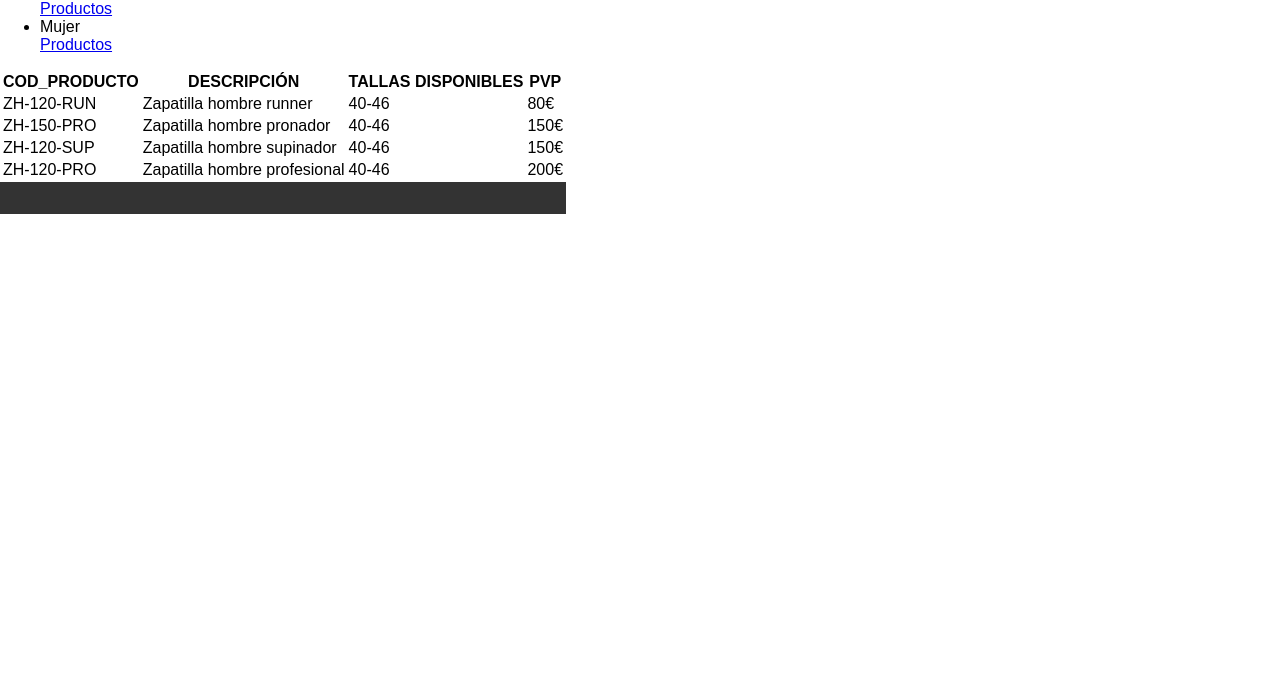
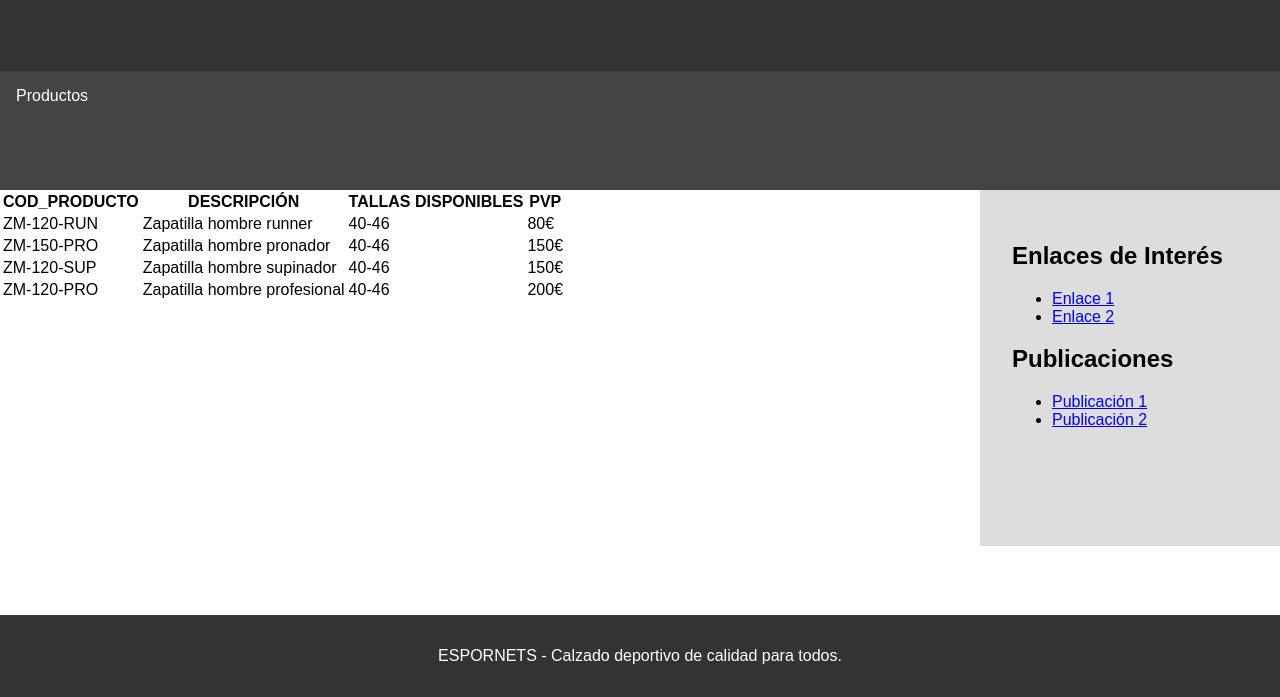
Before and after one commit to Uru14/DAW, a plain HTML site: page DIW/Examen/hombre.html in a window 1280 px wide. Shown: the part 103-800 px from the top of the page. Drawn offline with Linux system fonts and the light colour scheme.

Commit message:
Update hombre.html

```diff
--- a/DIW/Examen/hombre.html
+++ b/DIW/Examen/hombre.html
@@ -1,73 +1,87 @@
 <!DOCTYPE html>
-<html lang="en">
+<html lang="es">
 <head>
     <meta charset="UTF-8">
+    <meta name="viewport" content="width=device-width, initial-scale=1.0">
     <link rel="stylesheet" href="css/styles.css">
-    <title>Zapatillas Hombre</title>
+    <title>ESPORNETS - Calzado Deportivo Hombre</title>
 </head>
 <body>
-
-<div id="page">
     <header>
+        <img src="imgs/espornets.png" alt="ESPORNETS Logo">
         <h1>ESPORNETS</h1>
     </header>
 
-    <div id="nav">
+    <nav>
         <ul>
-            <li id="nav_hombre">Hombre</a>
-                <div class="dropdown-content">
-                    <a href="hombre.html">Productos</a>
-                </div>
-            </li>
-            <li id="nav_mujer">Mujer</a>
-                <div class="dropdown-content">
-                    <a href="mujer.html">Productos</a>
-                </div>
+            <li><a href="#productos">Productos</a>
+                <ul>
+                    <li><a href="#productos-hombre">Hombre</a></li>
+                    <li><a href="#productos-mujer">Mujer</a></li>
+                </ul>
             </li>
         </ul>
-    </div>
+    </nav>
 
-
-    <main>
-        <table class="zapasHombre">
+    <div class="tabla-hombre">
+        <table>
+            <thead>
                 <tr>
                     <th>COD_PRODUCTO</th>
                     <th>DESCRIPCIÓN</th>
                     <th>TALLAS DISPONIBLES</th>
                     <th>PVP</th>
                 </tr>
+            </thead>
+            <tbody>
                 <tr>
-                <td>ZH-120-RUN</td>
+                    <td>ZM-120-RUN</td>
                     <td>Zapatilla hombre runner</td>
                     <td>40-46</td>
                     <td>80€</td>
                 </tr>
                 <tr>
-                <td>ZH-150-PRO</td>
+                    <td>ZM-150-PRO</td>
                     <td>Zapatilla hombre pronador</td>
                     <td>40-46</td>
                     <td>150€</td>
                 </tr>
                 <tr>
-                <td>ZH-120-SUP</td>
+                    <td>ZM-120-SUP</td>
                     <td>Zapatilla hombre supinador</td>
                     <td>40-46</td>
                     <td>150€</td>
                 </tr>
                 <tr>
-                <td>ZH-120-PRO</td>
+                    <td>ZM-120-PRO</td>
                     <td>Zapatilla hombre profesional</td>
                     <td>40-46</td>
                     <td>200€</td>
                 </tr>
+            </tbody>
         </table>
-    </main>
+    </div>
 
+    <aside>
+        <div class="enlaces">
+            <h2>Enlaces de Interés</h2>
+            <ul>
+                <li><a href="#">Enlace 1</a></li>
+                <li><a href="#">Enlace 2</a></li>
+            </ul>
+        </div>
+
+        <div class="publicaciones">
+            <h2>Publicaciones</h2>
+            <ul>
+                <li><a href="#">Publicación 1</a></li>
+                <li><a href="#">Publicación 2</a></li>
+            </ul>
+        </div>
+    </aside>
 
     <footer>
-
+        <p>ESPORNETS - Calzado deportivo de calidad para todos.</p>
     </footer>
-</div>
-
 </body>
 </html>
```
Lines whose indentation alone changed are shown as unchanged.
